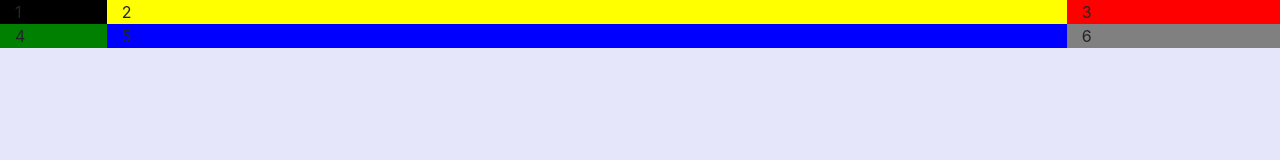
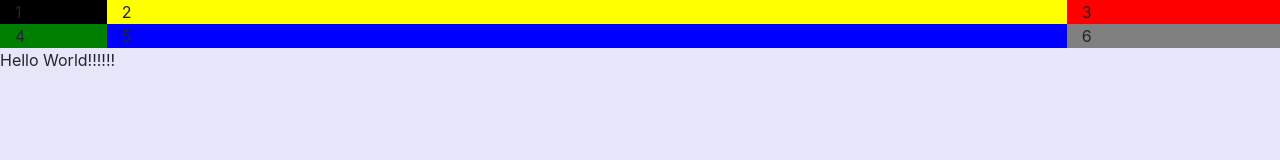
Before and after one commit to katrin-belovo/test, a plain HTML site: page index.html in a window 1280 px wide. Drawn offline with Linux system fonts and the light colour scheme.

Commit message:
fix1_new

```diff
--- a/index.html
+++ b/index.html
@@ -21,9 +21,7 @@
         </div>
 
     </div>
-
-
-
+    Hello World!!!!!!
     <script src="assets/bootstrap/bootstrap.bundle.min.js"></script>
 </body>
 </html>
```
